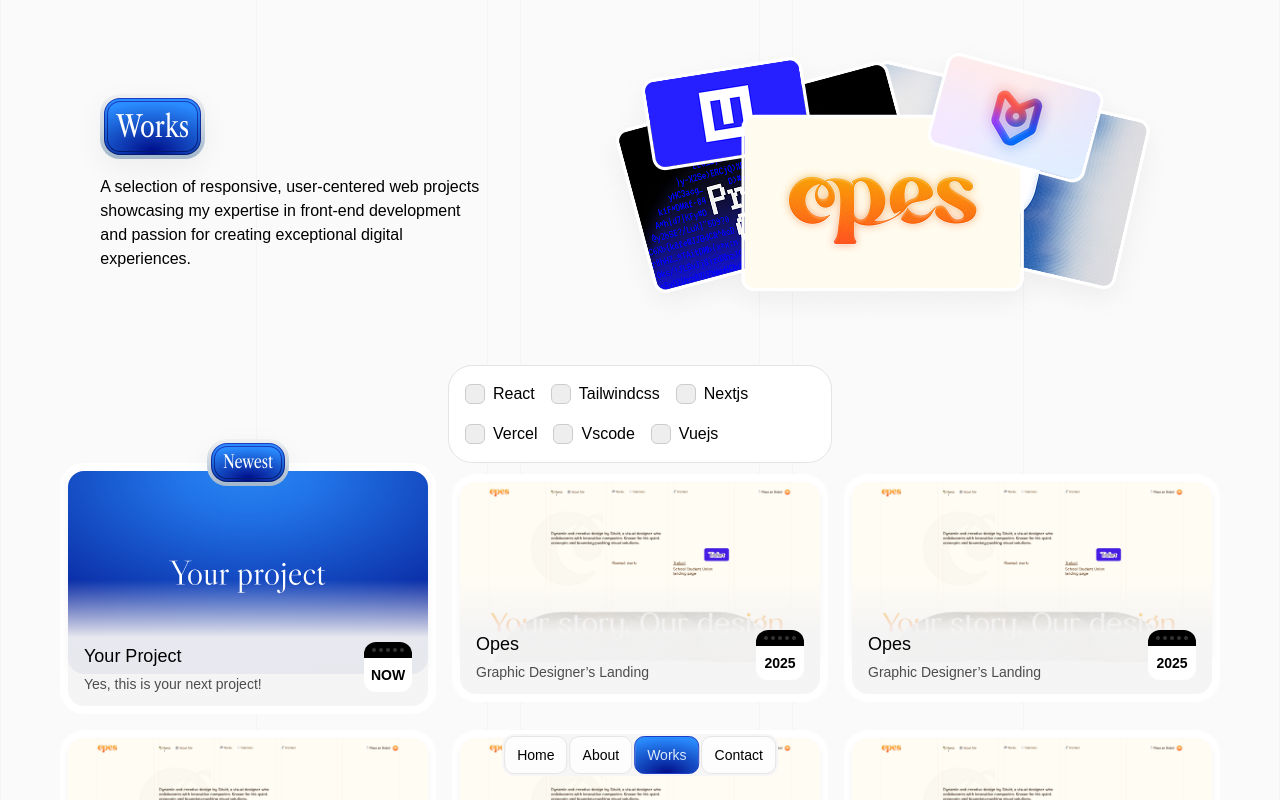
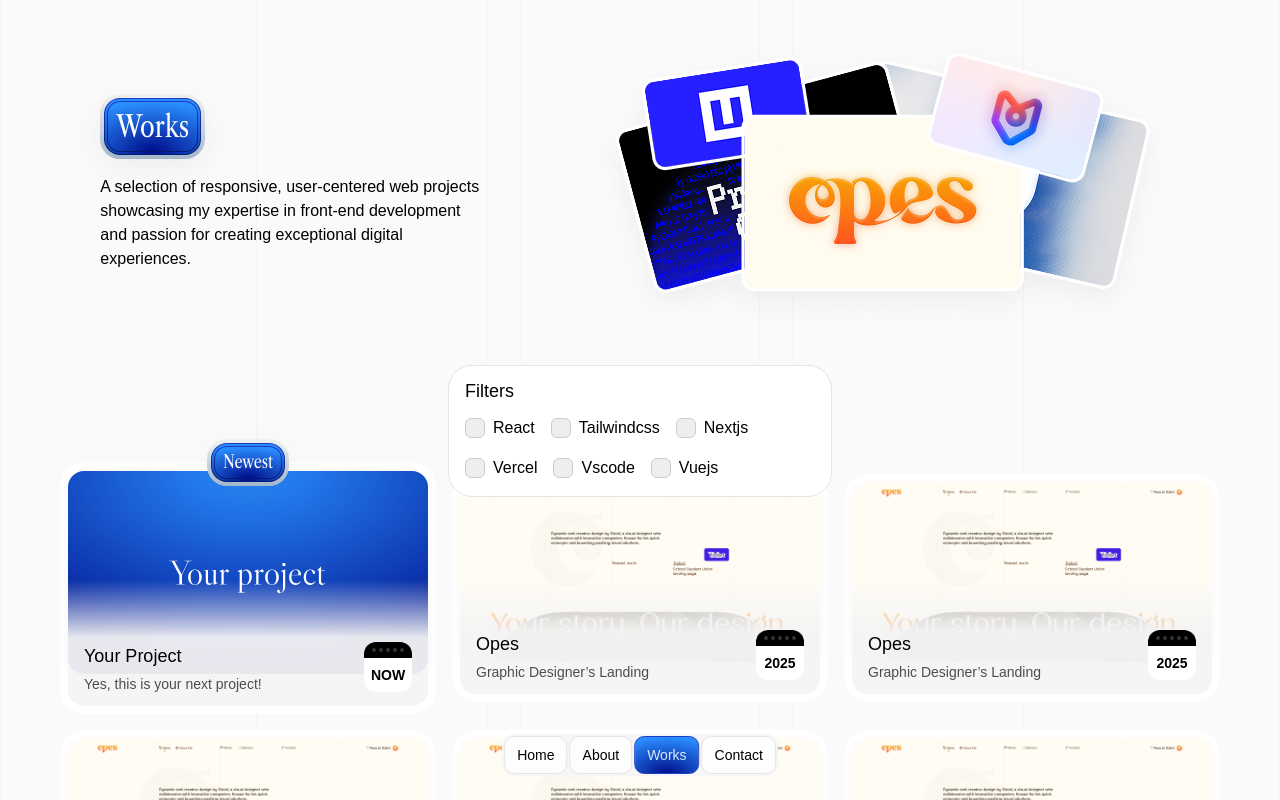
Before and after one commit to balazssardi/portfolio2, a Next.js app: page /works in a window 1280 px wide. Both pictures are taken after a click on the button 807 px from the left and 390 px from the top of the page. Shown: the top 800 px of the page. Built offline with nearby package versions, Linux system fonts and the light colour scheme; some icons are missing; a web font is replaced by a local one.

Commit message:
added filters text

```diff
--- a/src/app/components/SearchContainer.tsx
+++ b/src/app/components/SearchContainer.tsx
@@ -157,7 +157,7 @@ export default function SearchContainer() {
           transition={{ duration: 0.2, delay: 0.2 }}
         />
         <div
-          className={`absolute right-0 top-0 transition-all rounded-3xl flex items-center pl-4 py-4 ${
+          className={`absolute right-0 top-0 transition-all rounded-3xl flex items-center pl-4 py-4 z-20 ${
             isFilterOpen
               ? "w-full h-fit bg-white border border-[#E5E5E5]"
               : "w-[50px] border-[transparent] bg-transparent"
@@ -192,6 +192,12 @@ export default function SearchContainer() {
               transition={{ delay: 0.2 }}
               className={` flex flex-row gap-4 flex-wrap w-[calc(100%-50px)]`}
             >
+              <p
+                className="w-full font-medium text-lg leading-none
+              "
+              >
+                Filters
+              </p>
               {usedTechnologies.map((technology) => (
                 <CheckBox
                   label={technology}
```
